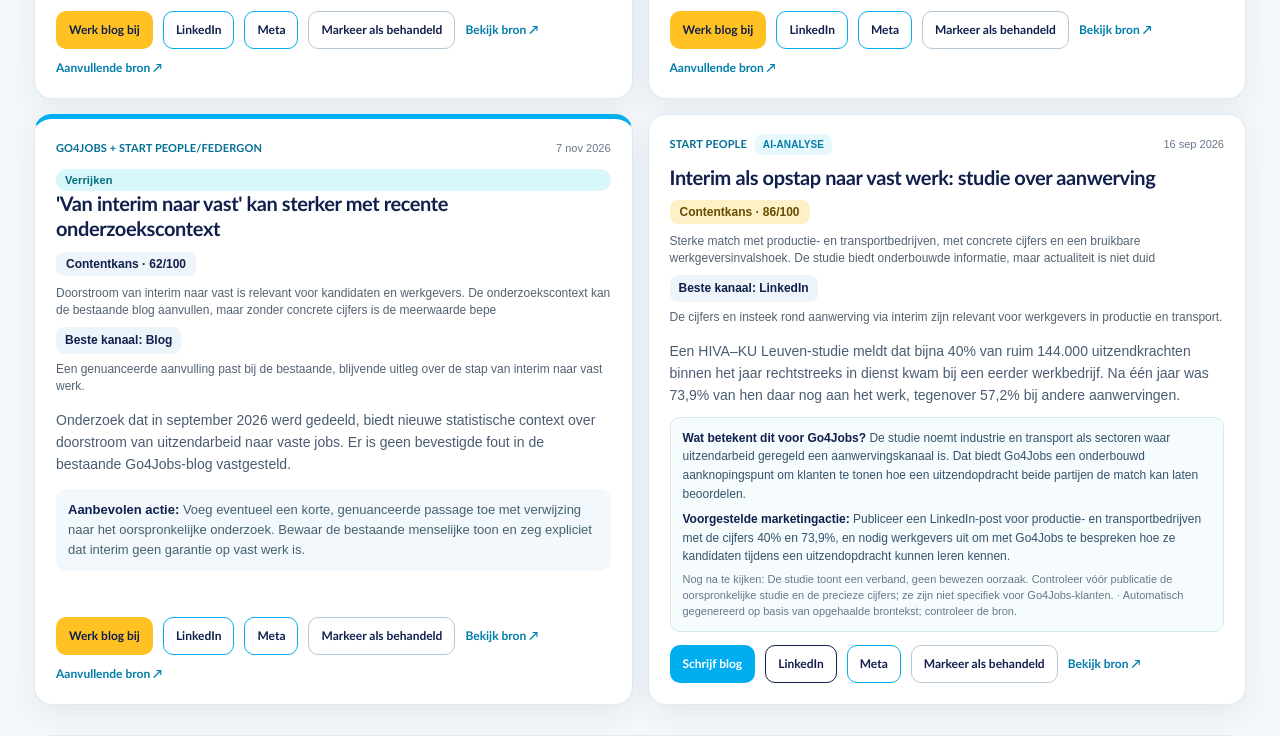
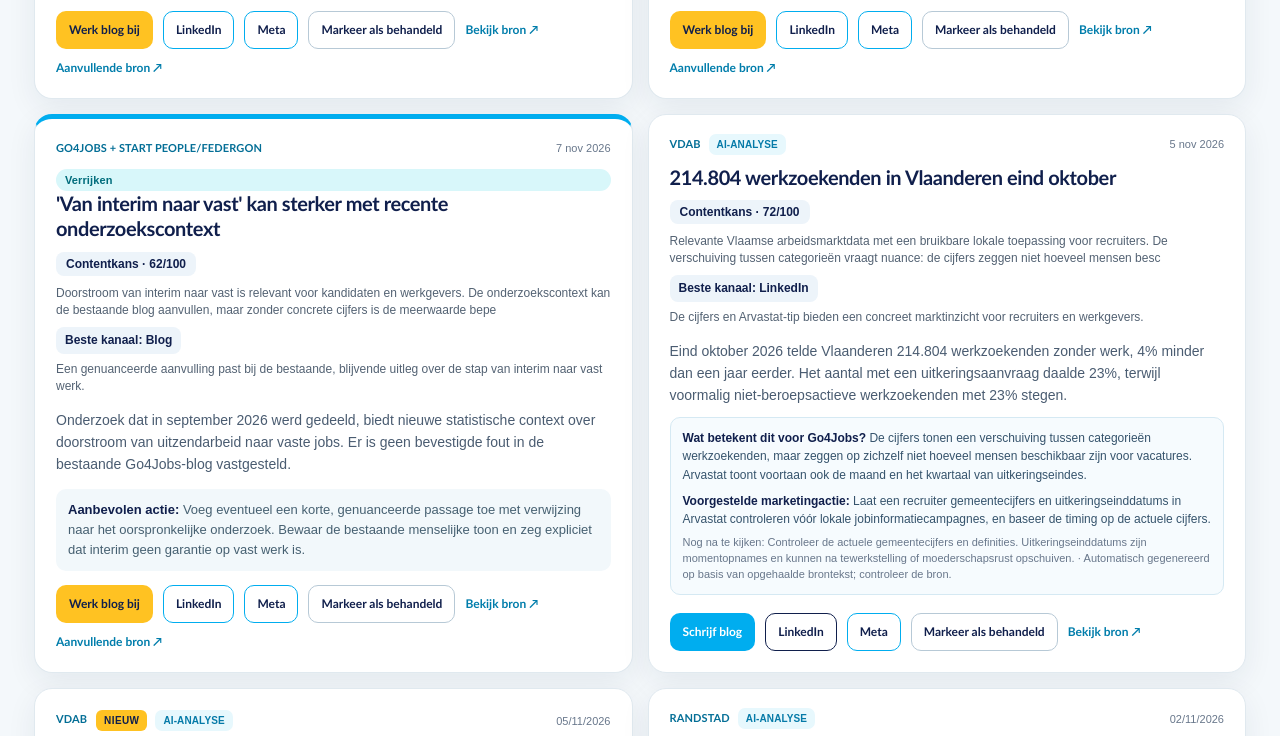
Before and after one commit to xandervalkiers-marketing/go4jobs-marketing-radar, a plain HTML site: page index.html in a window 1280 px wide. Shown: the part 1264-2000 px from the top of the page. Drawn offline with Linux system fonts and the light colour scheme.

Commit message:
fix: hef 30/60-dagenfilter in dashboard op; behoud afvinkregel

```diff
--- a/index.html
+++ b/index.html
@@ -91,23 +91,15 @@ function isHandledExpired(item){
  return Number.isFinite(at)&&Date.now()-at>=HANDLED_VISIBLE_DAYS*DAY_MS;
 }
 function articleVisible(item){
- // Blogupdates blijven openstaan zolang ze niet als behandeld zijn gemarkeerd.
- if(item.category==='blog')return !isHandledExpired(item);
- // Nieuwsretentie is gebaseerd op publicatiedatum, niet op ontdekking.
- const raw=String(item.sort||'');
- if(!/^\d{8}$/.test(raw))return false;
- const published=Date.UTC(Number(raw.slice(0,4)),Number(raw.slice(4,6)),Number(raw.slice(6,8)));
- if(!Number.isFinite(published))return false;
- const score=Number(item.content_score?.score);
- const maxDays=Number.isFinite(score)&&score>=80?60:30;
- const ageDays=Math.floor((Date.now()-published)/DAY_MS);
- return ageDays>=-1&&ageDays<=maxDays&&!isHandledExpired(item);
+ // Geen vaste 30/60-dagenvervaldatum: nieuws blijft tot de voorraad wordt vernieuwd.
+ // Behandelde kaarten verdwijnen na zeven dagen in deze browser.
+ return !isHandledExpired(item);
 }
 function visibleItems(items){
  // Een globale limiet voor alle nieuwsbronnen, zowel live als startartikels.
  const news=items.filter(item=>item.category!=='blog'&&articleVisible(item));
  const alerts=items.filter(item=>item.category==='blog'&&articleVisible(item));
- news.sort((a,b)=>(Number(b.content_score?.score??-1)-Number(a.content_score?.score??-1))||(Number(b.sort||0)-Number(a.sort||0)));
+ news.sort((a,b)=>(Number(b.sort||0)-Number(a.sort||0))||(Number(b.content_score?.score??-1)-Number(a.content_score?.score??-1)));
  return [...news.slice(0,30),...alerts];
 }
 
```
